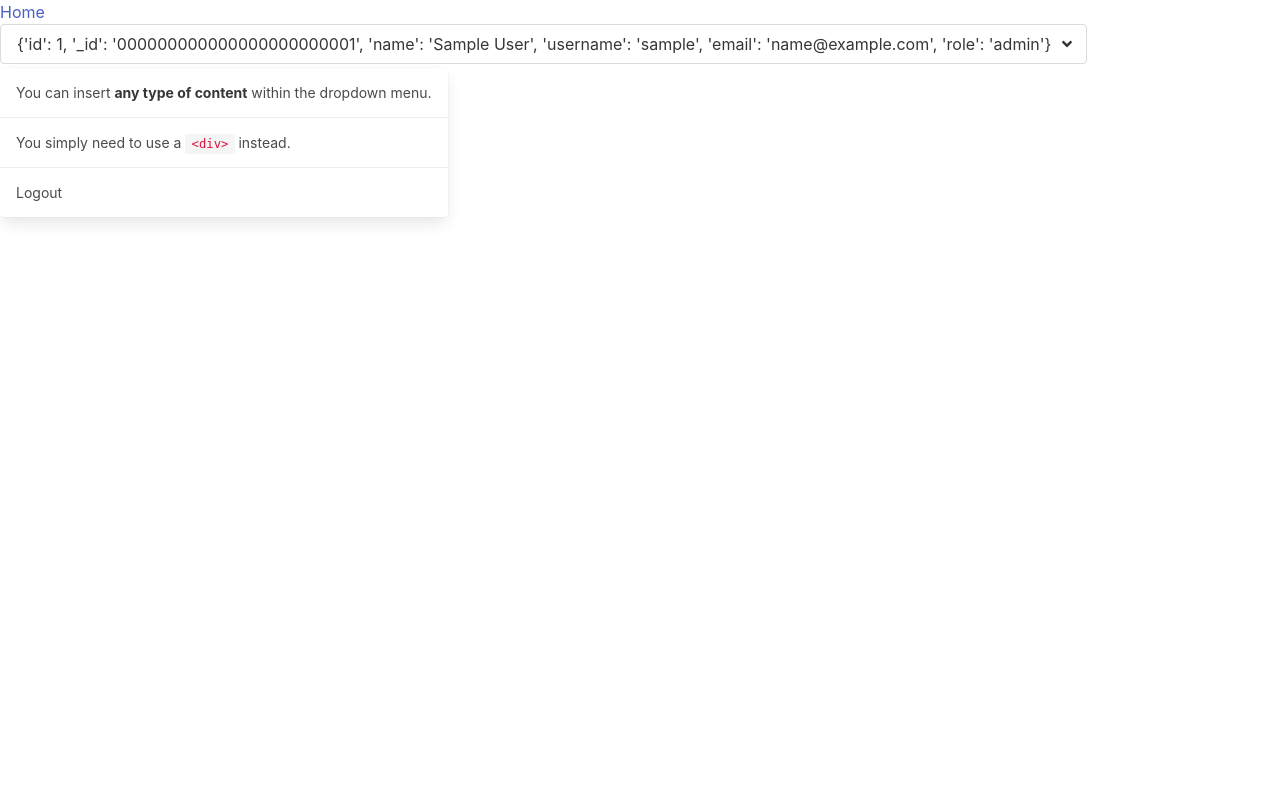
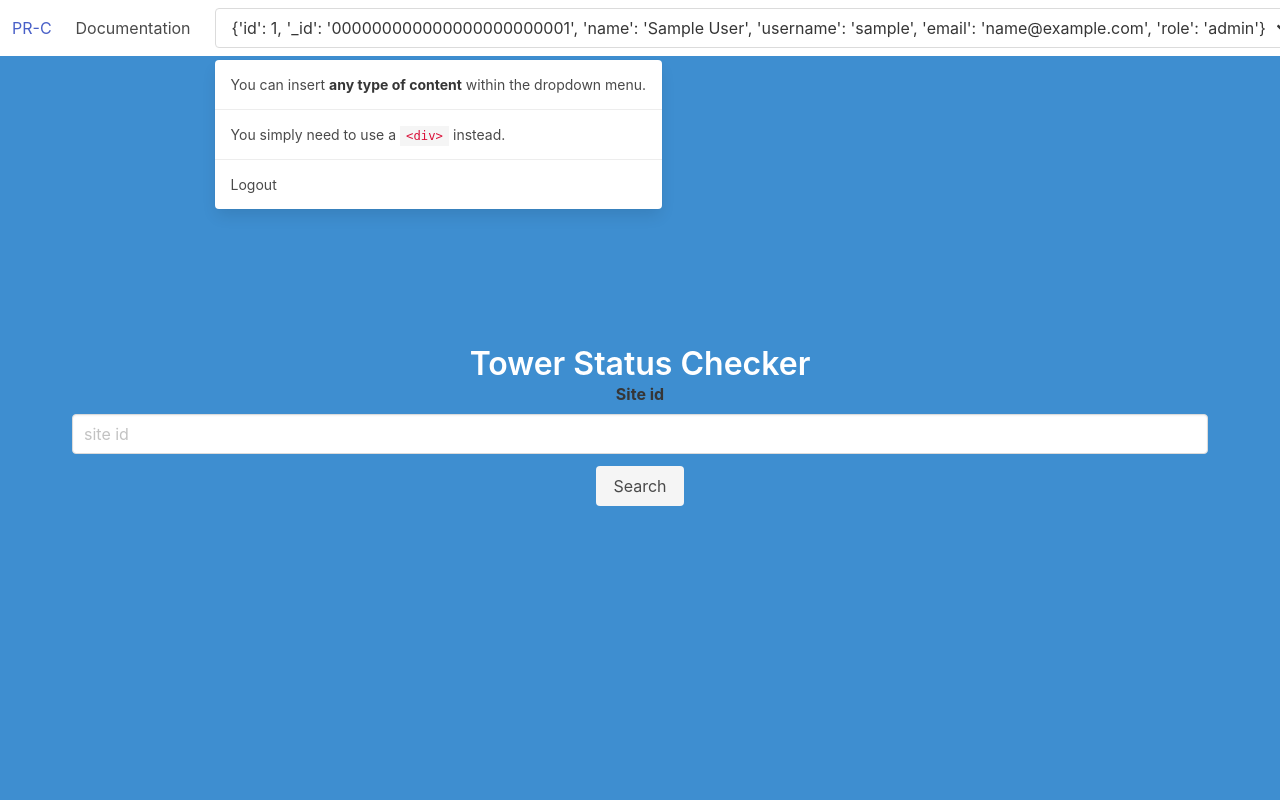
Before and after one commit to NicholasSurmava/planet-rebase-tower-status, a Flask app: page / in a window 1280 px wide, after a click that opens the changed part. Run offline with Flask 2, Linux system fonts and the light colour scheme; the visitor is signed in with stand-in values (Sample User, id 1); some libraries are stand-ins or nearby versions.

Commit message:
reordered CSS and js links, added some bulma classes

```diff
--- a/src/templates/base.html
+++ b/src/templates/base.html
@@ -1,5 +1,5 @@
 <!DOCTYPE html>
-<html lang="en">
+<html class="has-navbar-fixed-top" lang="en">
   <head>
     <meta charset="UTF-8" />
     <meta name="viewport" content="width=device-width, initial-scale=1.0" />
@@ -16,16 +16,31 @@
       rel="stylesheet"
       href="https://cdn.jsdelivr.net/npm/bulma@0.9.0/css/bulma.min.css"
     />
-    {% block styles %}{% endblock %}
+    <link
+      rel="stylesheet"
+      href="https://unpkg.com/leaflet@1.7.1/dist/leaflet.css"
+      integrity="sha512-xodZBNTC5n17Xt2atTPuE1HxjVMSvLVW9ocqUKLsCC5CXdbqCmblAshOMAS6/keqq/sMZMZ19scR4PsZChSR7A=="
+      crossorigin=""
+    />
   </head>
   <body>
-    {% include 'header.html' %} {% block content %}{% endblock %} {% block
-    scripts %}
+    {% include 'header.html' %} {% block content %}{% endblock %}
     <script
       defer
       src="https://use.fontawesome.com/releases/v5.14.0/js/all.js"
     ></script>
+    <script
+      src="https://unpkg.com/leaflet@1.7.1/dist/leaflet.js"
+      integrity="sha512-XQoYMqMTK8LvdxXYG3nZ448hOEQiglfqkJs1NOQV44cWnUrBc8PkAOcXy20w0vlaXaVUearIOBhiXZ5V3ynxwA=="
+      crossorigin=""
+    ></script>
+
+    <script
+      defer
+      src="https://use.fontawesome.com/releases/v5.14.0/js/all.js"
+    ></script>
+
     <script src="{{ url_for('static', filename='js/index.js') }}"></script>
-    {% endblock %}
+    {% block scripts %}{% endblock %}
   </body>
 </html>
--- a/src/templates/header.html
+++ b/src/templates/header.html
@@ -1,32 +1 @@
-{% include 'nav.html' %} {% if user %}
-<div class="dropdown">
-  <div class="dropdown-trigger">
-    <button class="button" aria-haspopup="true" aria-controls="dropdown-menu2">
-      <span>{{user}}</span>
-      <span class="icon is-small">
-        <i class="fas fa-angle-down" aria-hidden="true"></i>
-      </span>
-    </button>
-  </div>
-  <div class="dropdown-menu" id="dropdown-menu2" role="menu">
-    <div class="dropdown-content">
-      <div class="dropdown-item">
-        <p>
-          You can insert <strong>any type of content</strong> within the
-          dropdown menu.
-        </p>
-      </div>
-      <hr class="dropdown-divider" />
-      <div class="dropdown-item">
-        <p>You simply need to use a <code>&lt;div&gt;</code> instead.</p>
-      </div>
-      <hr class="dropdown-divider" />
-      <a href="{{ url_for('logout') }}" class="dropdown-item"> Logout </a>
-    </div>
-  </div>
-</div>
-{% else %}
-<ul>
-  <li><a href="{{ url_for('login') }}">Login</a></li>
-</ul>
-{% endif %}
+{% include 'nav.html' %}
--- a/src/templates/index.html
+++ b/src/templates/index.html
@@ -1,16 +1,26 @@
-{% extends "base.html" %}
-{% block title %}Planet Rebase LLC - Tower Status{% endblock %}
-{% block content %}
+{% extends "base.html" %} {% block title %}Planet Rebase LLC - Tower Status{%
+endblock %} {% block content %}
+<section class="hero is-link is-fullheight-with-navbar is-info is-medium">
+  <div class="hero-body has-text-centered">
     <div class="container">
       {% if user %}
       <header>
-        <h1>Tower Status Checker</h1>
+        <h1 class="title">Tower Status Checker</h1>
       </header>
       <main>
         <form action="/" method="post" target="_blank">
-            <label for="site">Site #:</label>
-            <input type="text" name=site>
-            <button type="submit">Search</button>
+          <div class="field">
+            <label class="label">Site id</label>
+            <div class="control">
+              <input
+                name="site"
+                class="input"
+                type="text"
+                placeholder="site id"
+              />
+            </div>
+          </div>
+          <button class="button is-light" type="submit">Search</button>
         </form>
       </main>
       {% else %}
@@ -20,4 +30,6 @@
       </header>
       {% endif %}
     </div>
+  </div>
+</section>
 {% endblock %}
--- a/src/templates/nav.html
+++ b/src/templates/nav.html
@@ -1,5 +1,74 @@
-<nav>
-    <ul>
-        <li><a href="{{ url_for('index') }}">Home</a></li>
-    </ul>
+<!-- <nav>
+  <ul>
+    <li><a href="{{ url_for('index') }}">Home</a></li>
+  </ul>
+</nav> -->
+
+<nav class="navbar is-fixed-top" role="navigation" aria-label="main navigation">
+  <div class="navbar-brand">
+    <a class="navbar-item" href="{{ url_for('index') }}"> PR-C </a>
+
+    <a
+      role="button"
+      class="navbar-burger burger"
+      aria-label="menu"
+      aria-expanded="false"
+      data-target="navbarBasicExample"
+    >
+      <span aria-hidden="true"></span>
+      <span aria-hidden="true"></span>
+      <span aria-hidden="true"></span>
+    </a>
+  </div>
+
+  <div id="navbarBasicExample" class="navbar-menu">
+    <div class="navbar-start">
+      <a class="navbar-item"> Documentation </a>
+
+      <div class="navbar-item">
+        <div class="buttons">
+          {% if user %}
+          <div class="dropdown">
+            <div class="dropdown-trigger">
+              <button
+                class="button"
+                aria-haspopup="true"
+                aria-controls="dropdown-menu2"
+              >
+                <span>{{user}}</span>
+                <span class="icon is-small">
+                  <i class="fas fa-angle-down" aria-hidden="true"></i>
+                </span>
+              </button>
+            </div>
+            <div class="dropdown-menu" id="dropdown-menu2" role="menu">
+              <div class="dropdown-content">
+                <div class="dropdown-item">
+                  <p>
+                    You can insert <strong>any type of content</strong> within
+                    the dropdown menu.
+                  </p>
+                </div>
+                <hr class="dropdown-divider" />
+                <div class="dropdown-item">
+                  <p>
+                    You simply need to use a <code>&lt;div&gt;</code> instead.
+                  </p>
+                </div>
+                <hr class="dropdown-divider" />
+                <a href="{{ url_for('logout') }}" class="dropdown-item">
+                  Logout
+                </a>
+              </div>
+            </div>
+          </div>
+          {% else %}
+          <ul>
+            <li><a href="{{ url_for('login') }}">Login</a></li>
+          </ul>
+          {% endif %}
+        </div>
+      </div>
+    </div>
+  </div>
 </nav>
```
Also changed, not shown: src/templates/site.html (+1 -20 lines). Lines whose indentation alone changed are shown as unchanged.
